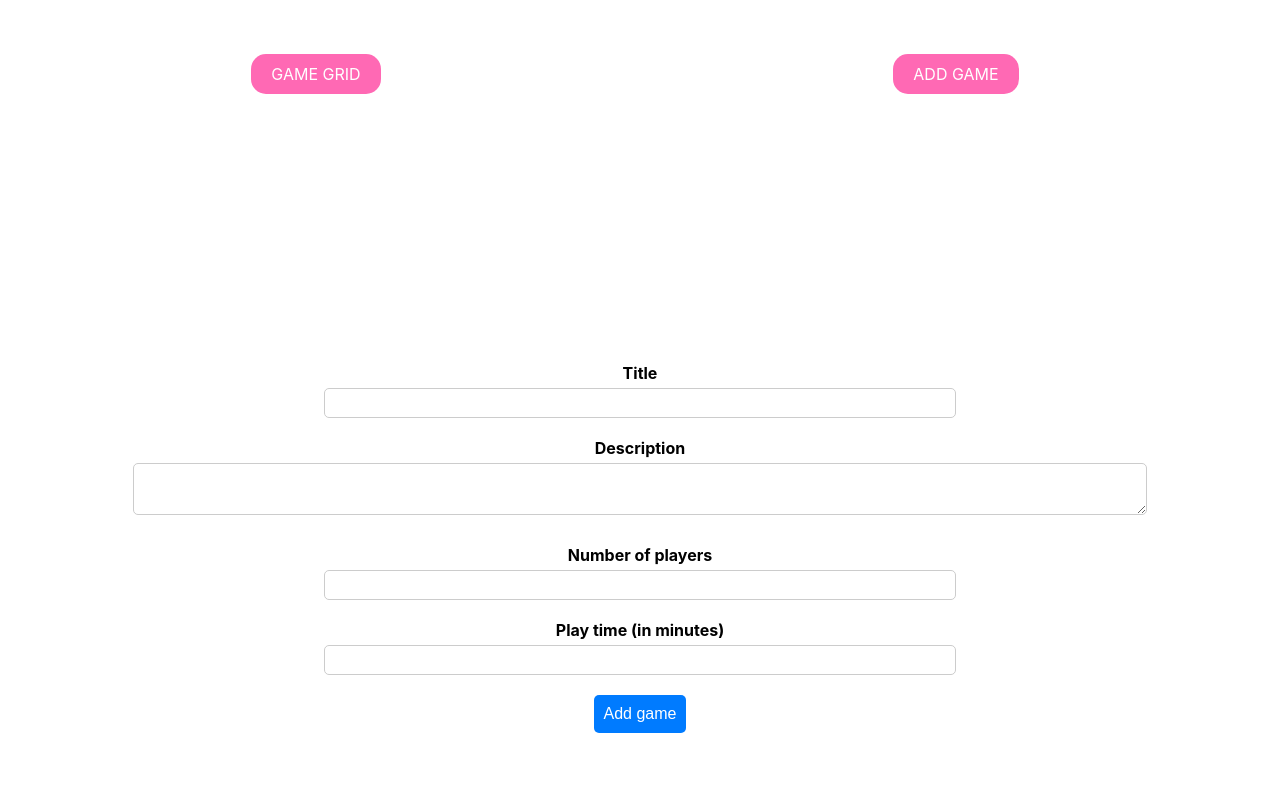
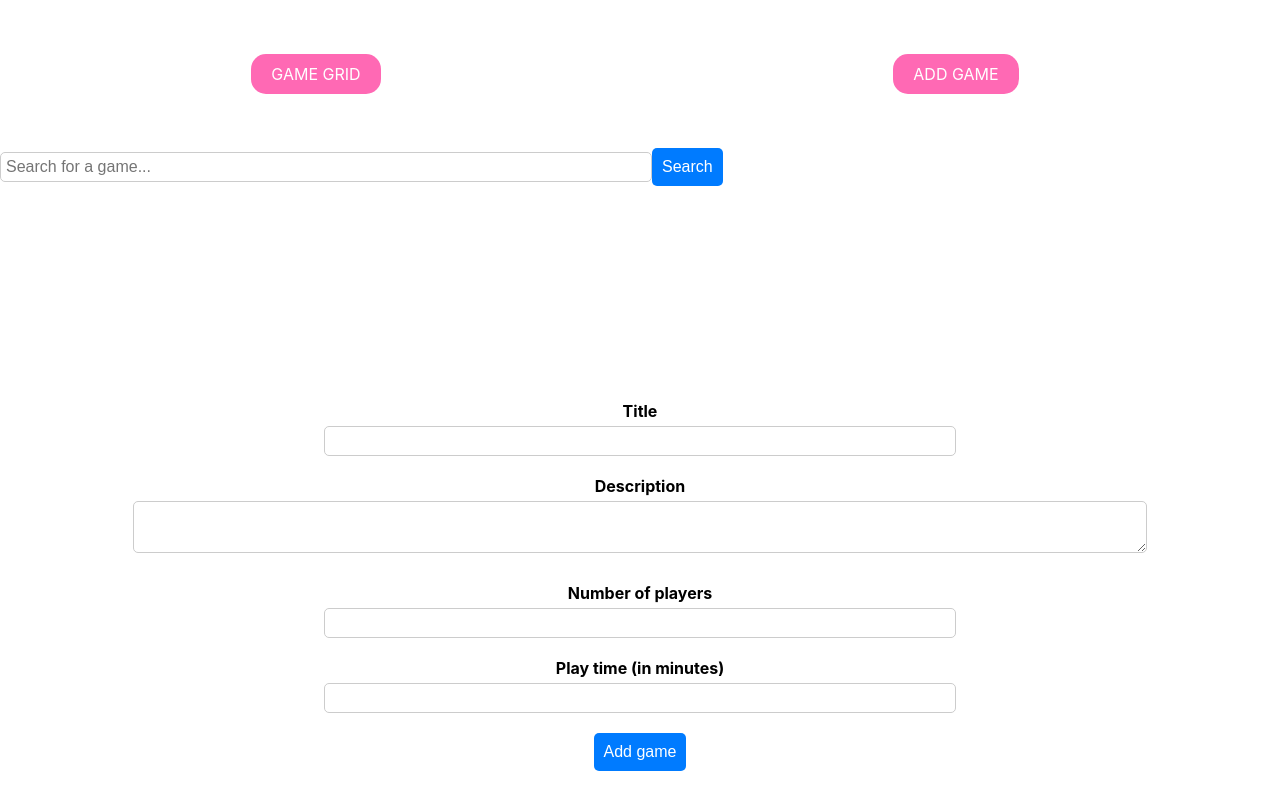
Before and after one commit to Wolfy858/Board-Game-Selector, a React (Create React App) app: page /add-game in a window 1280 px wide. Shown: the top 810 px of the page. Built offline with nearby package versions, Linux system fonts and the light colour scheme; no server answers; the database is empty.

Commit message:
Added 'search' implementation on AddGameForm integrating BoardGameGeek api!

```diff
--- a/src/AddGameForm.js
+++ b/src/AddGameForm.js
@@ -1,22 +1,39 @@
 import React, { useState } from 'react';
+import GameSearchForm from './GameSearchForm'
 import database  from './Firebase';
 
 import './styles/AddGameForm.css';
 
-function AddGameForm({ onAddGame }) {
-
+const AddGameForm = ({ onAddGame }) => {
   const [game, setGame] = useState({
     title: '',
     description: '',
     players: '',
     playTime: ''
   });
+  const [searchResults, setSearchResults] = useState([]);
 
-  const handleChange = event => {
-    setGame({
-      ...game,
-      [event.target.name]: event.target.value
-    });
+  const handleSearch = async (query) => {
+    const response = await fetch(`https://www.boardgamegeek.com/xmlapi2/search?query=${query}&exact=1`);
+    const xmlData = await response.text();
+    const parser = new DOMParser();
+    const xmlDoc = parser.parseFromString(xmlData,"text/xml");
+    const firstResultId = xmlDoc.getElementsByTagName("item")[0].getAttribute("id");
+    const gameResponse = await fetch(`https://boardgamegeek.com/xmlapi2/thing?id=${firstResultId}&type=boardgame&stats=1`);
+    const gameXmlData = await gameResponse.text();
+    const gameXmlDoc = parser.parseFromString(gameXmlData,"text/xml");
+    const gameData = {
+      title: gameXmlDoc.getElementsByTagName("name")[0].getAttribute("value"),
+      description: gameXmlDoc.getElementsByTagName("description")[0].textContent,
+      players: gameXmlDoc.getElementsByTagName("minplayers")[0].getAttribute("value"),
+      playTime: gameXmlDoc.getElementsByTagName("playingtime")[0].getAttribute("value"),
+    };
+    setGame(gameData);
+    setSearchResults([]);
+  };
+
+  const handleChange = (e) => {
+    setGame({ ...game, [e.target.name]: e.target.value });
   };
 
   const handleSubmit = event => {
@@ -30,8 +47,9 @@ function AddGameForm({ onAddGame }) {
       playTime: ''
     });
   };
-
   return (
+    <div>
+      <GameSearchForm onSearch={handleSearch} searchResults={searchResults} setSearchResults={setSearchResults} />
       <form onSubmit={handleSubmit} className="add-game-form">
         <div className="form-field">
           <label htmlFor="title">Title</label>
@@ -73,7 +91,8 @@ function AddGameForm({ onAddGame }) {
         </div>
         <button type="submit">Add game</button>
       </form>
+    </div>
   );
-}
+};
 
 export default AddGameForm;
--- a/src/App.js
+++ b/src/App.js
@@ -23,10 +23,6 @@ function App() {
     });
   }, []);
 
-  // const addGame = game => {
-  //   setGames([...games, game]);
-  // };
-
   const addGame = game => {
     const newGameRef = push(gamesRef);
     set(newGameRef, game);
--- /dev/null
+++ b/src/GameSearchForm.js
@@ -0,0 +1,28 @@
+import React, { useState } from "react";
+
+const GameSearchForm = ({ onSearch }) => {
+  const [query, setQuery] = useState("");
+
+  const handleSubmit = (e) => {
+    e.preventDefault();
+    onSearch(query);
+  };
+
+  const handleInputChange = (e) => {
+    setQuery(e.target.value);
+  };
+
+  return (
+    <form onSubmit={handleSubmit}>
+      <input
+        type="text"
+        placeholder="Search for a game..."
+        value={query}
+        onChange={handleInputChange}
+      />
+      <button type="submit">Search</button>
+    </form>
+  );
+};
+
+export default GameSearchForm;
```
Lines whose indentation alone changed are shown as unchanged.
